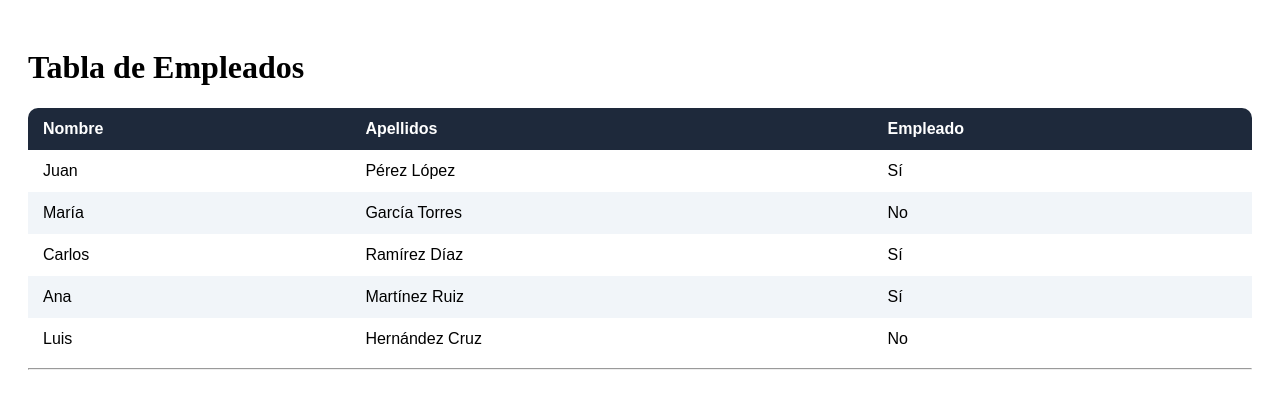
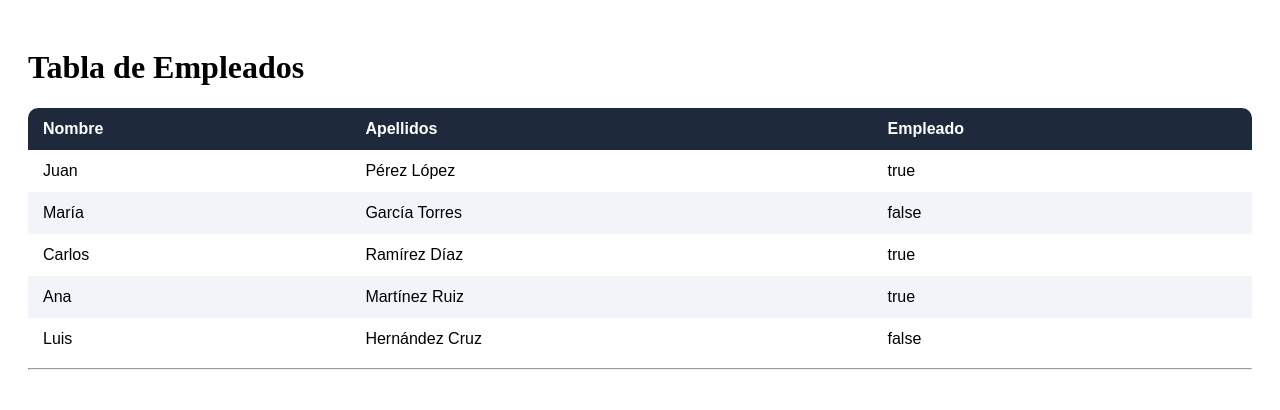
Before and after one commit to kriztobal/angular-tabla-reutilizable, an Angular app: page / in a window 1280 px wide. Shown: the top 410 px of the page. Built offline with nearby package versions, Linux system fonts and the light colour scheme.

Commit message:
tipado con interfaces

```diff
--- a/src/app/app.component.html
+++ b/src/app/app.component.html
@@ -2,10 +2,12 @@
   <div style="padding: 20px;">
     <h1>Tabla de Empleados</h1>
 
-    <app-table
-      [columns]="columnas"
-      [data]="personas">
-    </app-table>
+    <div>
+      <app-table
+        [columns]="columnas"
+        [data]="personas">
+      </app-table>
+    </div>
 
     <hr>
 
--- a/src/app/app.component.ts
+++ b/src/app/app.component.ts
@@ -1,13 +1,9 @@
 import { Component } from '@angular/core';
+import { Persona } from './models/persona.model';
 import { RouterOutlet } from '@angular/router';
 import { TableComponent } from './shared/table/table.component';
 import { SegundaTablaComponent } from './features/segunda-tabla/segunda-tabla.component';
 
-interface Persona {
-  nombre: string;
-  apellidos: string;
-  empleado: boolean;
-}
 @Component({
   selector: 'app-root',
   standalone: true,
@@ -18,18 +14,24 @@ interface Persona {
 
 export class AppComponent {
 
+  /*
+   * Columnas de la tabla, cada columna tiene una clave (key) que corresponde
+  a la propiedad del objeto persona y una etiqueta (label) que se muestra en la tabla.
+   */
   columnas = [
     { key: 'nombre', label: 'Nombre' },
     { key: 'apellidos', label: 'Apellidos' },
     { key: 'empleado', label: 'Empleado' }
   ];
 
-  // Datos dummy (simulados)
-  personas = [
-    { nombre: 'Juan', apellidos: 'Pérez López', empleado: 'Sí' },
-    { nombre: 'María', apellidos: 'García Torres', empleado: 'No' },
-    { nombre: 'Carlos', apellidos: 'Ramírez Díaz', empleado: 'Sí' },
-    { nombre: 'Ana', apellidos: 'Martínez Ruiz', empleado: 'Sí' },
-    { nombre: 'Luis', apellidos: 'Hernández Cruz', empleado: 'No' },
+  /*
+   * Datos de las personas, cada objeto representa una fila en la tabla.
+   */
+  personas: Persona[] = [
+    { nombre: 'Juan', apellidos: 'Pérez López', empleado: true },
+    { nombre: 'María', apellidos: 'García Torres', empleado: false },
+    { nombre: 'Carlos', apellidos: 'Ramírez Díaz', empleado: true },
+    { nombre: 'Ana', apellidos: 'Martínez Ruiz', empleado: true },
+    { nombre: 'Luis', apellidos: 'Hernández Cruz', empleado: false },
   ];
 }
--- a/src/app/features/segunda-tabla/segunda-tabla.component.ts
+++ b/src/app/features/segunda-tabla/segunda-tabla.component.ts
@@ -1,5 +1,6 @@
 import { Component } from '@angular/core';
 import { CommonModule } from '@angular/common';
+import { Productos } from '../../models/producto.model';
 import { TableComponent } from '../../shared/table/table.component';
 
 @Component({
@@ -18,7 +19,7 @@ export class SegundaTablaComponent {
     { key: 'categoria', label: 'Categoría' }
   ];
 
-  datos = [
+  datos: Productos[] = [
     { producto: 'Laptop', precio: 15000, stock: 10, categoria: 'Electrónica' },
     { producto: 'Mouse', precio: 300, stock: 50, categoria: 'Accesorios' },
     { producto: 'Teclado', precio: 800, stock: 20, categoria: 'Accesorios' }
--- /dev/null
+++ b/src/app/models/producto.model.ts
@@ -0,0 +1,6 @@
+export interface Productos {
+    producto: string,
+    precio: number,
+    stock: number,
+    categoria: string
+}
--- a/src/app/shared/table/table.component.ts
+++ b/src/app/shared/table/table.component.ts
@@ -11,8 +11,10 @@ import { Component, Input } from '@angular/core';
 
 export class TableComponent {
 
-  // Recibe datos desde otro componente
+  // Recibe los datos a mostrar en la tabla, cada objeto representa una fila
   @Input() data: any[] = [];
+
+  // Recibe las columnas a mostrar en la tabla, con su clave y etiqueta
   @Input() columns: { key: string, label: string }[] = [];
 
 }
```
Also changed, not shown: src/app/models/persona.model.ts (added, +8 -0 lines).
